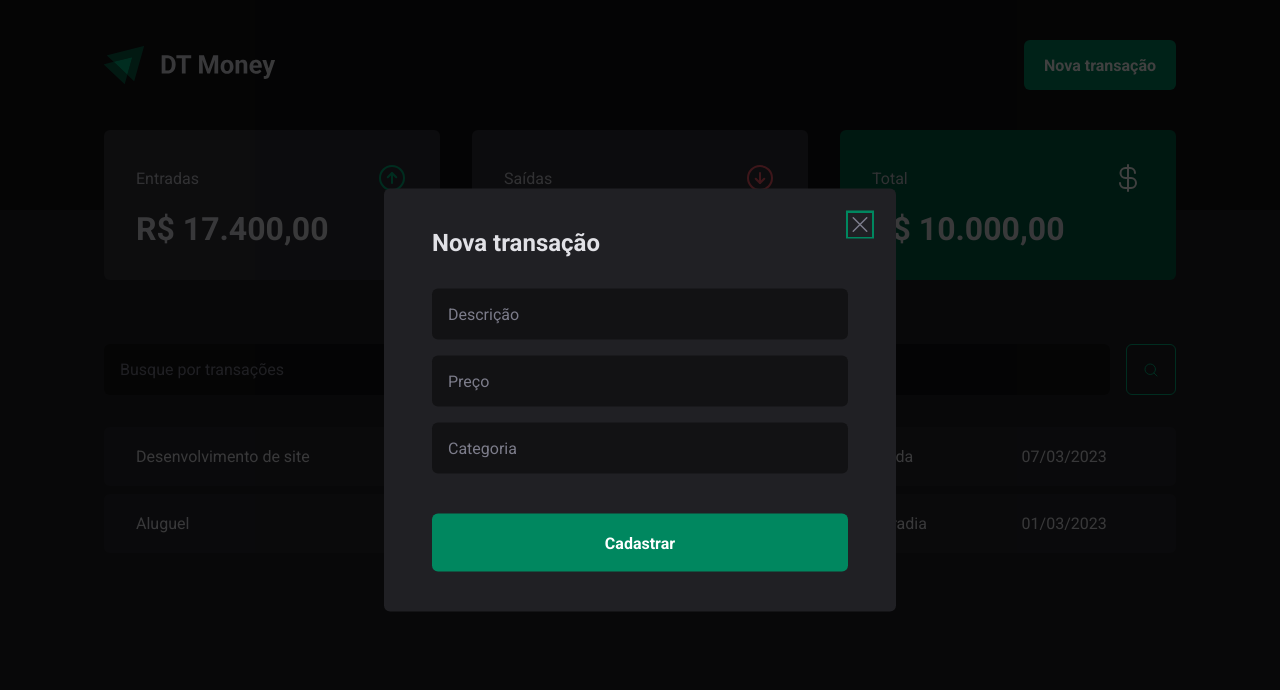
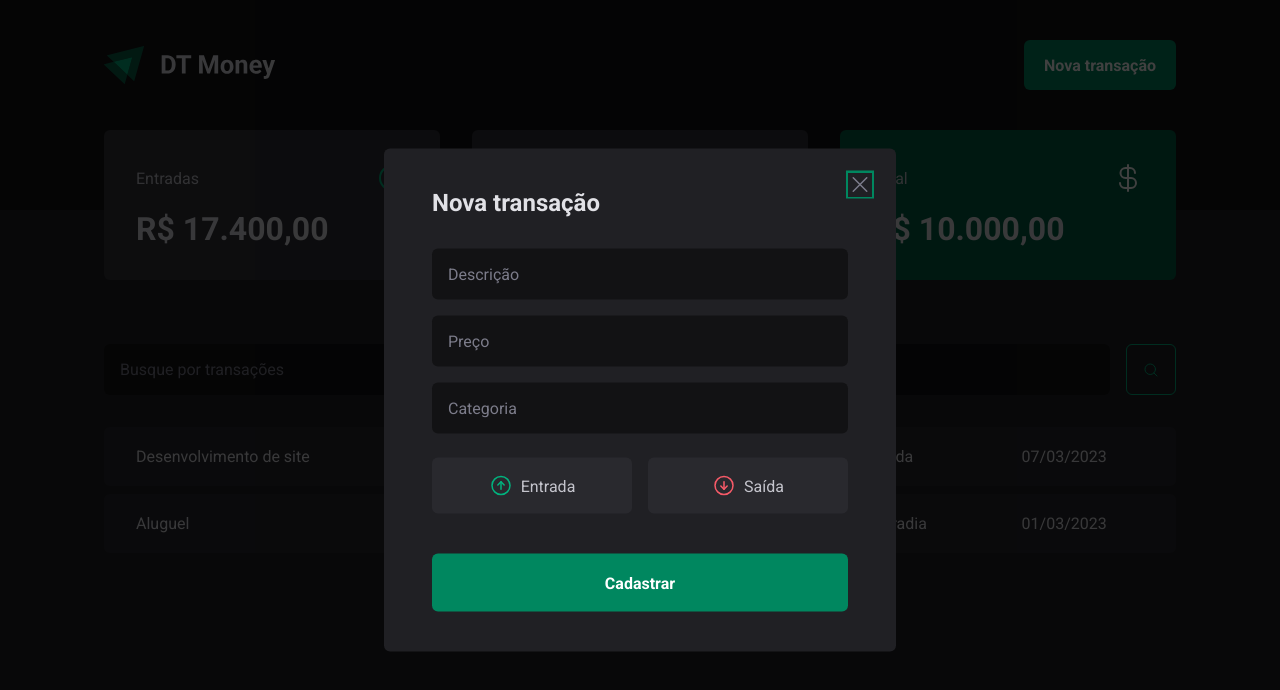
Before and after one commit to iDouglasD/dt_money, a React (Vite) app: page / in a window 1280 px wide. Both pictures are taken after a click on the button "Nova transação". Shown: the top 690 px of the page. Built offline with nearby package versions, Linux system fonts and the light colour scheme.

Commit message:
style: add income and outcome transactions radio button

```diff
--- a/package.json
+++ b/package.json
@@ -10,6 +10,7 @@
   },
   "dependencies": {
     "@radix-ui/react-dialog": "^1.0.3",
+    "@radix-ui/react-radio-group": "^1.1.2",
     "phosphor-react": "^1.4.1",
     "react": "^18.2.0",
     "react-dom": "^18.2.0",
--- a/src/components/NewTransactionModal/index.tsx
+++ b/src/components/NewTransactionModal/index.tsx
@@ -1,6 +1,6 @@
 import * as Dialog from '@radix-ui/react-dialog';
-import { X } from 'phosphor-react';
-import { CloseButton, Content, Overlay } from './styles';
+import { ArrowCircleDown, ArrowCircleUp, X } from 'phosphor-react';
+import { CloseButton, Content, Overlay, TransactionType, TransactionTypeButton } from './styles';
 
 export function NewTransactionModal() {
   return (
@@ -18,6 +18,18 @@ export function NewTransactionModal() {
           <input type="number" placeholder='Preço' required />
           <input type="text" placeholder='Categoria' required />
 
+          <TransactionType>
+            <TransactionTypeButton value="income" variant='income'>
+              <ArrowCircleUp size={24} />
+              Entrada
+            </TransactionTypeButton>
+
+            <TransactionTypeButton value="outcome" variant='outcome'>
+              <ArrowCircleDown size={24} />
+              Saída
+            </TransactionTypeButton>
+          </TransactionType>
+
           <button type="submit">Cadastrar</button>
         </form>
       </Content>
--- a/src/components/NewTransactionModal/styles.ts
+++ b/src/components/NewTransactionModal/styles.ts
@@ -1,5 +1,6 @@
 import styled from 'styled-components'
 import * as Dialog from '@radix-ui/react-dialog';
+import * as RadioGroup from '@radix-ui/react-radio-group';
 
 export const Overlay = styled(Dialog.Overlay)`
   position: fixed;
@@ -68,3 +69,46 @@ export const CloseButton = styled(Dialog.Close)`
   cursor: pointer;
   color: ${props => props.theme['gray-500']}
 `
+
+export const TransactionType = styled(RadioGroup.Root)`
+  display: grid;
+  grid-template-columns: repeat(2, 1fr);
+  gap: 1rem;
+  margin-top: 0.5rem;
+`
+
+interface TransactionTypeButtonProps {
+  variant: 'income' | 'outcome'
+}
+
+export const TransactionTypeButton = styled(RadioGroup.Item) <TransactionTypeButtonProps>`
+  background: ${props => props.theme['gray-700']};
+  padding: 1rem;
+  display: flex;
+  align-items: center;
+  justify-content: center;
+  gap: 0.5rem;
+  border-radius: 6px;
+  cursor: pointer;
+  border: 0;
+  color: ${props => props.theme['gray-300']};
+
+  svg {
+    color: ${props => props.variant === 'income' ? props.theme['green-300'] : props.theme['red-300']};
+  }
+
+  &[data-state='unchecked']:hover {
+    transition: background-color 0.2s;
+    background: ${props => props.theme['gray-600']};
+  }
+
+  &[data-state='checked'] {
+    color: ${props => props.theme.white};
+    background: ${props => props.variant === 'income' ? props.theme['green-500'] : props.theme['red-500']};
+
+    svg {
+        color: ${props => props.theme.white};
+    }
+  }
+
+`
```
Also changed, not shown: 1 other file (tests, documents, lock files or other folders).
